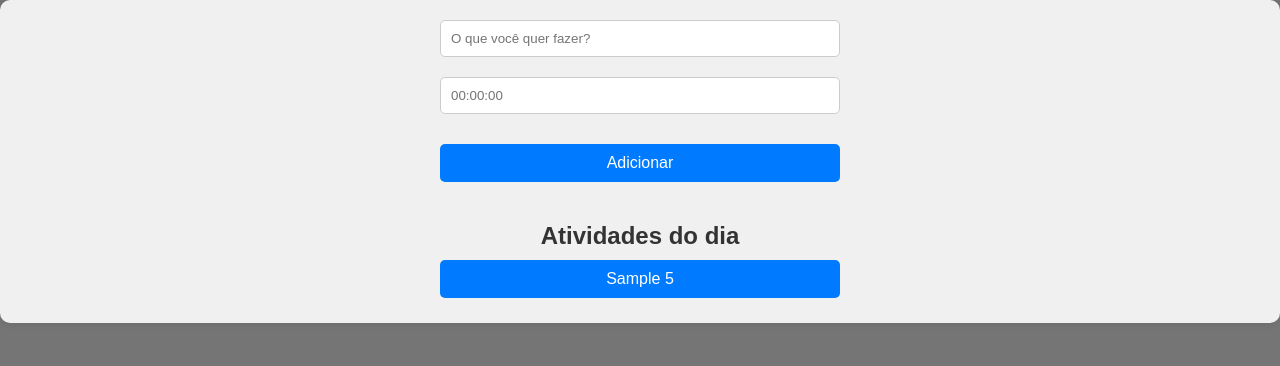
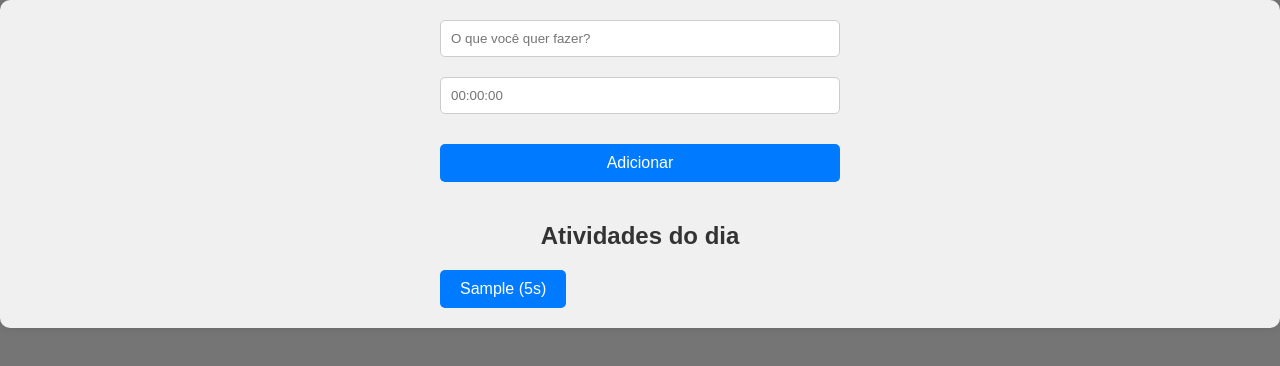
Before and after one commit to Churima/ProjetoABP, a React (Vite) app: page /cronometro in a window 1280 px wide. Both pictures are taken after typing "Sample", "5" into the empty fields and a click on the button "Adicionar". Shown: the top 366 px of the page. Built offline with nearby package versions, Linux system fonts and the light colour scheme.

Commit message:
Melhoria na formatação dos botões das atividades
Quando você cria uma atividade é gerado um botão com o nome dela, acontece que a formatação estava muito ruim e nada intuitivo, alterei isso.

```diff
--- a/src/Cronometro.jsx
+++ b/src/Cronometro.jsx
@@ -1,5 +1,5 @@
 import React, { useState, useEffect } from 'react';
-import './Cronometro.css'; // Certifique-se de que o caminho está correto
+import './Cronometro.css';
 
 function Cronometro() {
   const [activities, setActivities] = useState([]);
@@ -40,6 +40,14 @@ function Cronometro() {
     }
   };
 
+  const formatTime = (time) => {
+    const totalSeconds = parseInt(time, 10);
+    const hours = Math.floor(totalSeconds / 3600);
+    const minutes = Math.floor((totalSeconds % 3600) / 60);
+    const seconds = totalSeconds % 60;
+    return `${hours > 0 ? hours + 'h ' : ''}${minutes > 0 ? minutes + 'm ' : ''}${seconds}s`;
+  };
+
   return (
     <div className="cronometro-container">
       <div className="add-activity">
@@ -60,9 +68,13 @@ function Cronometro() {
       <div className="activities-list">
         <h2>Atividades do dia</h2>
         {activities.map((activity, index) => (
-          <div key={index} onClick={() => selectActivity(activity)}>
-            {activity.name} {activity.time}
-          </div>
+          <button
+            key={index}
+            onClick={() => selectActivity(activity)}
+            className="activity-button"
+          >
+            {activity.name} ({formatTime(activity.time)})
+          </button>
         ))}
       </div>
       {selectedActivity && (
```
